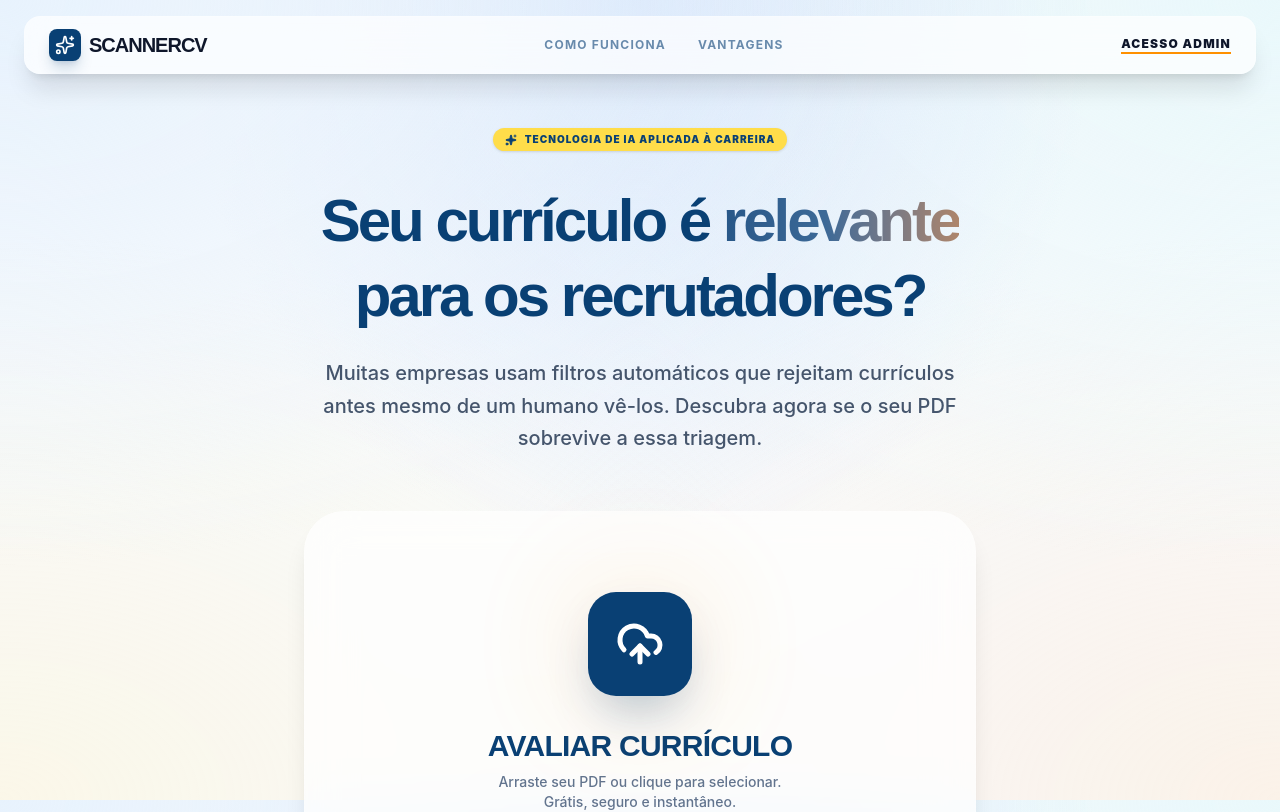
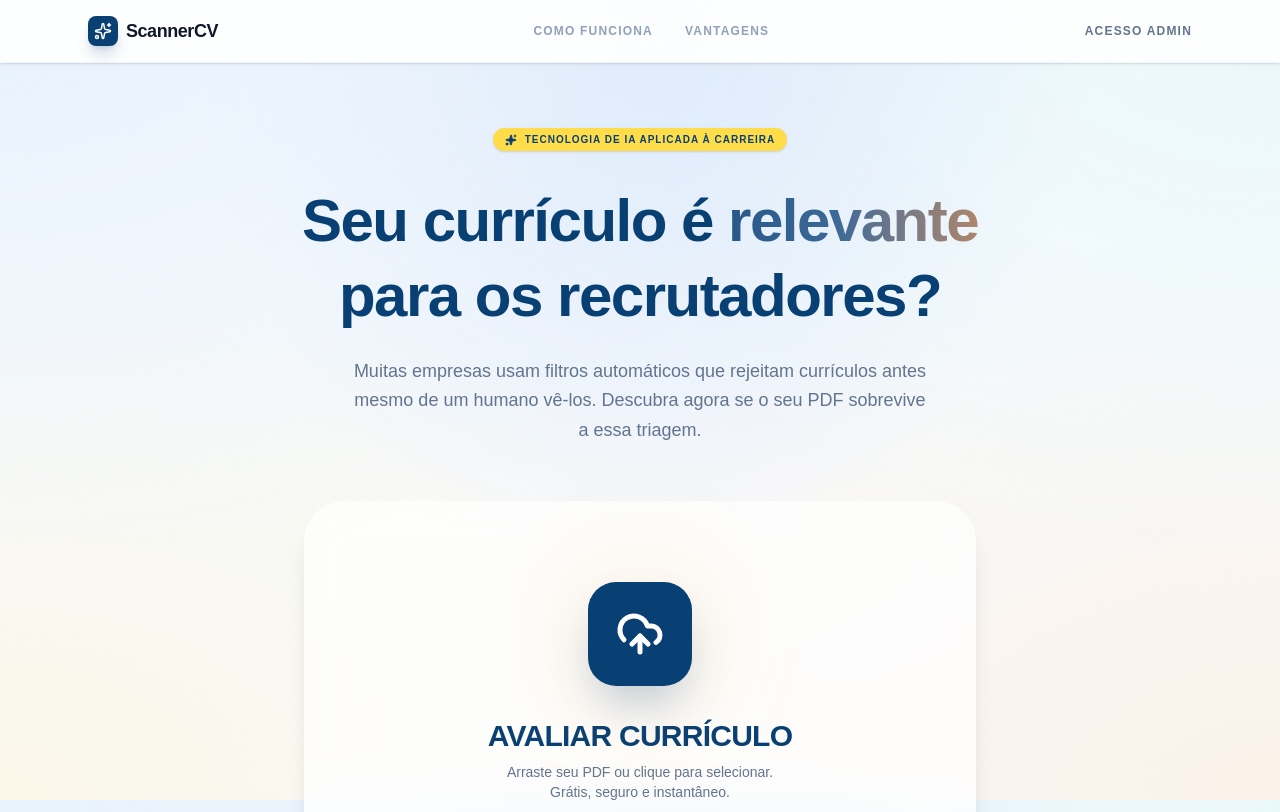
Before and after one commit to edufeq03/scannercv, a React (Vite) app in the folder frontend/: page / in a window 1280 px wide. Shown: the top 812 px of the page. Built offline with nearby package versions, Linux system fonts and the light colour scheme.

Commit message:
Phase 15: Refined fonts, solid navbar, dual-level access (Admin/Recruiter)

```diff
--- a/frontend/src/components/LandingPage.jsx
+++ b/frontend/src/components/LandingPage.jsx
@@ -114,19 +114,19 @@ export default function LandingPage() {
   return (
     <div className="min-h-screen animate-mesh selection:bg-orange-100">
       {/* Navigation / Header */}
-      <nav className="fixed top-0 left-0 right-0 z-50 px-6 py-4">
-        <div className="max-w-7xl mx-auto flex items-center justify-between glass rounded-2xl px-6 py-3 border border-white/40">
+      <nav className="fixed top-0 left-0 right-0 z-50 bg-white/90 backdrop-blur-xl border-b border-slate-100 shadow-sm">
+        <div className="max-w-6xl mx-auto px-6 py-4 flex items-center justify-between">
           <div className="flex items-center gap-2">
             <div className="bg-[#094074] p-1.5 rounded-lg shadow-lg shadow-[#094074]/20">
-              <Sparkles className="text-white" size={20} />
+              <Sparkles className="text-white" size={18} />
             </div>
-            <span className="font-outfit font-black text-xl tracking-tighter text-slate-900 uppercase">ScannerCV</span>
+            <span className="font-outfit font-bold text-lg tracking-tight text-slate-900">ScannerCV</span>
           </div>
-          <div className="hidden md:flex items-center gap-8 text-xs font-bold uppercase tracking-widest text-[#094074]/60">
-            <a href="#features" className="hover:text-[#094074] transition-colors hover:scale-105 transform">Como funciona</a>
-            <a href="#about" className="hover:text-[#094074] transition-colors hover:scale-105 transform">Vantagens</a>
+          <div className="hidden md:flex items-center gap-8 text-xs font-semibold uppercase tracking-widest text-slate-400">
+            <a href="#features" className="hover:text-[#094074] transition-colors">Como funciona</a>
+            <a href="#about" className="hover:text-[#094074] transition-colors">Vantagens</a>
           </div>
-          <button onClick={() => window.open('/admin', '_blank')} className="text-xs font-black text-slate-900 hover:text-[#FE9000] transition-all uppercase tracking-widest border-b-2 border-[#FE9000] hover:border-[#094074]">
+          <button onClick={() => window.open('/admin', '_blank')} className="text-xs font-semibold text-slate-500 hover:text-[#FE9000] transition-all uppercase tracking-widest">
             Acesso Admin
           </button>
         </div>
@@ -140,11 +140,11 @@ export default function LandingPage() {
             <span>TECNOLOGIA DE IA APLICADA À CARREIRA</span>
           </div>
 
-          <h1 className="font-outfit text-4xl md:text-6xl font-black tracking-tighter text-[#094074] text-center mb-6 antialiased leading-tight max-w-4xl">
+          <h1 className="font-outfit text-4xl md:text-6xl font-semibold tracking-tight text-[#094074] text-center mb-6 antialiased leading-tight max-w-4xl">
             Seu currículo é <span className="text-gradient">relevante</span> <br className="hidden md:block" /> para os recrutadores?
           </h1>
 
-          <p className="text-lg md:text-xl text-slate-600 mb-14 text-center max-w-2xl mx-auto leading-relaxed font-medium">
+          <p className="text-base md:text-lg text-slate-500 mb-14 text-center max-w-xl mx-auto leading-relaxed font-normal">
             Muitas empresas usam filtros automáticos que rejeitam currículos antes mesmo de um humano vê-los. Descubra agora se o seu PDF sobrevive a essa triagem.
           </p>
 
--- a/frontend/src/index.css
+++ b/frontend/src/index.css
@@ -1,5 +1,5 @@
 @import "tailwindcss";
-@import url('https://fonts.googleapis.com/css2?family=Inter:wght@400;500;600;700&family=Outfit:wght@500;600;700;800;900&family=Sora:wght@400;600;700;800&display=swap');
+@import url('https://fonts.googleapis.com/css2?family=DM+Sans:wght@300;400;500;600;700&family=Plus+Jakarta+Sans:wght@300;400;500;600;700;800&display=swap');
 
 @layer base {
   :root {
@@ -11,7 +11,7 @@
   }
   body {
     @apply bg-white text-slate-900 antialiased;
-    font-family: 'Inter', sans-serif;
+    font-family: 'DM Sans', sans-serif;
   }
 }
 
@@ -22,7 +22,7 @@
   .bg-brand-accent { background-color: var(--saffron); }
 
   .font-outfit {
-    font-family: 'Sora', sans-serif;
+    font-family: 'Plus Jakarta Sans', sans-serif;
   }
 
   .glass {
```
Also changed, not shown: 1 other file (tests, documents, lock files or other folders).
